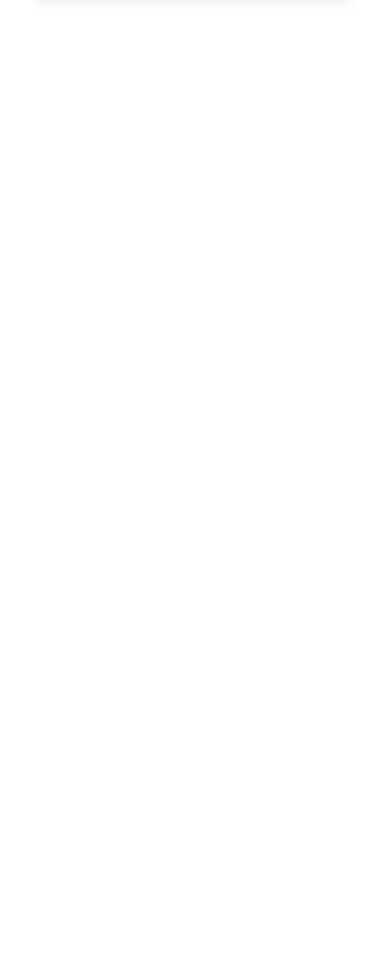
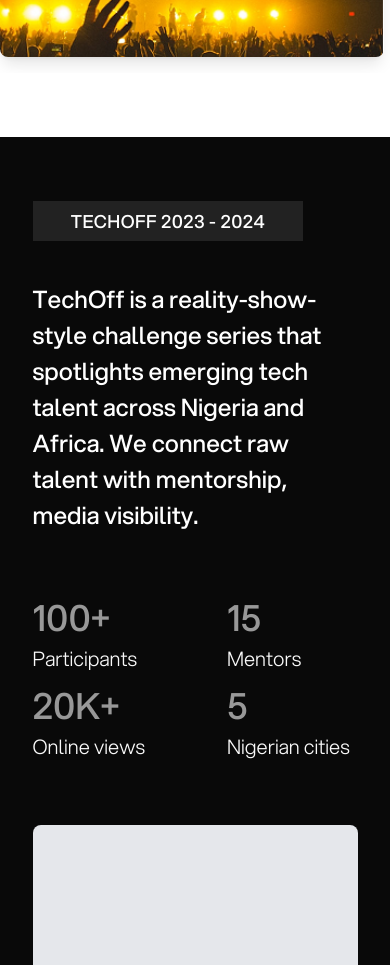
Before and after one commit to techoffhack/website, a Next.js app: page / in a window 390 px wide. Shown: the part 3640-4605 px from the top of the page. Before the commit the page ends 3713 px from the top, so only its background shows below. Built offline with nearby package versions, Linux system fonts and the light colour scheme.

Commit message:
feat: add stats ad update componet

```diff
--- a/app/page.tsx
+++ b/app/page.tsx
@@ -4,6 +4,7 @@
 import Sponsors from '@/components/Sponsors';
 import Trailer from '@/components/Trailer';
 import Highlights from '@/components/Highlights';
+import Stats from '@/components/Stats';
 
 export default function Home() {
   return (
@@ -14,6 +15,7 @@
      <Sponsors />
      <Trailer />
      <Highlights />
+     <Stats />
     </>
   );
 }
--- a/components/About.tsx
+++ b/components/About.tsx
@@ -2,7 +2,7 @@
 
 const About = () => {
   return (
-    <div className="w-10/12 mx-auto my-0 md:my-20 pt-0 pb-24 md:pt-10 md:pb-20">
+    <div className="w-10/12 mx-auto my-0 md:my-10 pt-0 pb-24 md:pt-10 md:pb-20">
       <div className='grid grid-cols-1 md:grid-cols-2 gap-y-10 gap-x-10 '>
         <div className='flex flex-col gap-y-10 md:w-[97%] mt-5'>
             <h2 className='uppercase text-2xl md:text-5xl'>What is techoff?</h2>
--- a/components/Highlights.tsx
+++ b/components/Highlights.tsx
@@ -12,6 +12,7 @@
 
   const handleWheel = (e: any) => {
     if (scrollContainerRef.current) {
+      e.preventDefault()
       scrollContainerRef.current.scrollLeft += e.deltaY;
     }
   };
@@ -38,7 +39,7 @@
       id: 4,
       src: Img1,
       alt: "Tech conference audience",
-       height: "h-96"
+       height: "h-[28rem]"
     },
     {
       id: 5,
@@ -55,9 +56,9 @@
   ];
 
   return (
-    <div className="py-16">
-      <div className="w-10/12 mx-auto">
-        <div className="mb-10 md:mb-12 md:w-10/12 flex flex-col gap-y-10">
+    <div className="py-16 overflow-x-hidden">
+      <div className="">
+        <div className="w-10/12 mx-auto mb-10 md:mb-12 md:w-10/12 flex flex-col gap-y-10">
           <p className="text-xl md:text-[2rem] leading-relaxed">
             Past years, TechOff was all about the power of the innovative
             and creative minds, highlighting the individual and collective
@@ -78,7 +79,7 @@
               {images.map((image) => (
                 <div
                   key={image.id}
-                  className={`flex-shrink-0 w-80 ${image.height} rounded-lg overflow-hidden shadow-lg hover:shadow-xl transition-shadow duration-300`}
+                  className={`flex-shrink-0 w-[24rem] ${image.height} rounded-lg overflow-hidden shadow-lg hover:shadow-xl transition-shadow duration-300`}
                   >
                   <Image
                     src={image.src}
--- /dev/null
+++ b/components/Stats.tsx
@@ -0,0 +1,69 @@
+import React from 'react';
+
+const Stats = () => {
+
+  const stats = [
+    {
+      number: "100+",
+      label: "Participants"
+    },
+    {
+      number: "15",
+      label: "Mentors"
+    },
+    {
+      number: "20K+",
+      label: "Online views"
+    },
+    {
+      number: "5",
+      label: "Nigerian cities"
+    }
+  ];
+
+  return (
+    <div className="bg-[#090909] text-white py-16">
+      <div className="w-10/12 mx-auto">
+        <div className="mb-12">
+          <p className="text-[#FFFFFF] bg-[#222222] w-10/12 md:w-[23%] px-4 text-center py-1.5 text-lg font-medium mb-10 tracking-wide">
+            TECHOFF 2023 - 2024
+          </p>
+
+          <div className="flex flex-col md:flex-row gap-16">
+            <div className='md:w-[60%]'>
+              <h2 className="text-2xl md:text-4xl font-medium leading-normal text-[#FFFFFF]">
+                TechOff is a reality-show-style challenge series that spotlights
+                emerging tech talent across Nigeria and Africa. We connect
+                raw talent with mentorship, media visibility.
+              </h2>
+            </div>
+
+            <div className="grid grid-cols-2 gap-y-3 gap-x-16 items-end">
+              {stats.map((stat, index) => (
+                <div key={index} className="">
+                  <div className="text-4xl md:text-8xl font-medium text-[#F9F9F999] mb-2">
+                    {stat.number}
+                  </div>
+                  <div className="text-[#F9F9F9] text-xl font-light ">
+                    {stat.label}
+                  </div>
+                </div>
+              ))}
+            </div>
+          </div>
+        </div>
+
+        <div className="grid grid-cols-1 md:grid-cols-3 gap-6 mt-16">
+          <div className="bg-gray-200 rounded-lg h-56 flex items-center justify-center">
+          </div>
+          <div className="bg-gray-200 rounded-lg h-56 flex items-center justify-center">
+           </div>
+          <div className="bg-gray-200 rounded-lg h-56 flex items-center justify-center">
+           </div>
+        </div>
+      </div>
+    </div>
+  );
+};
+
+export default Stats;
```
Also changed, not shown: components/Trailer.tsx (line endings or trailing spaces).
